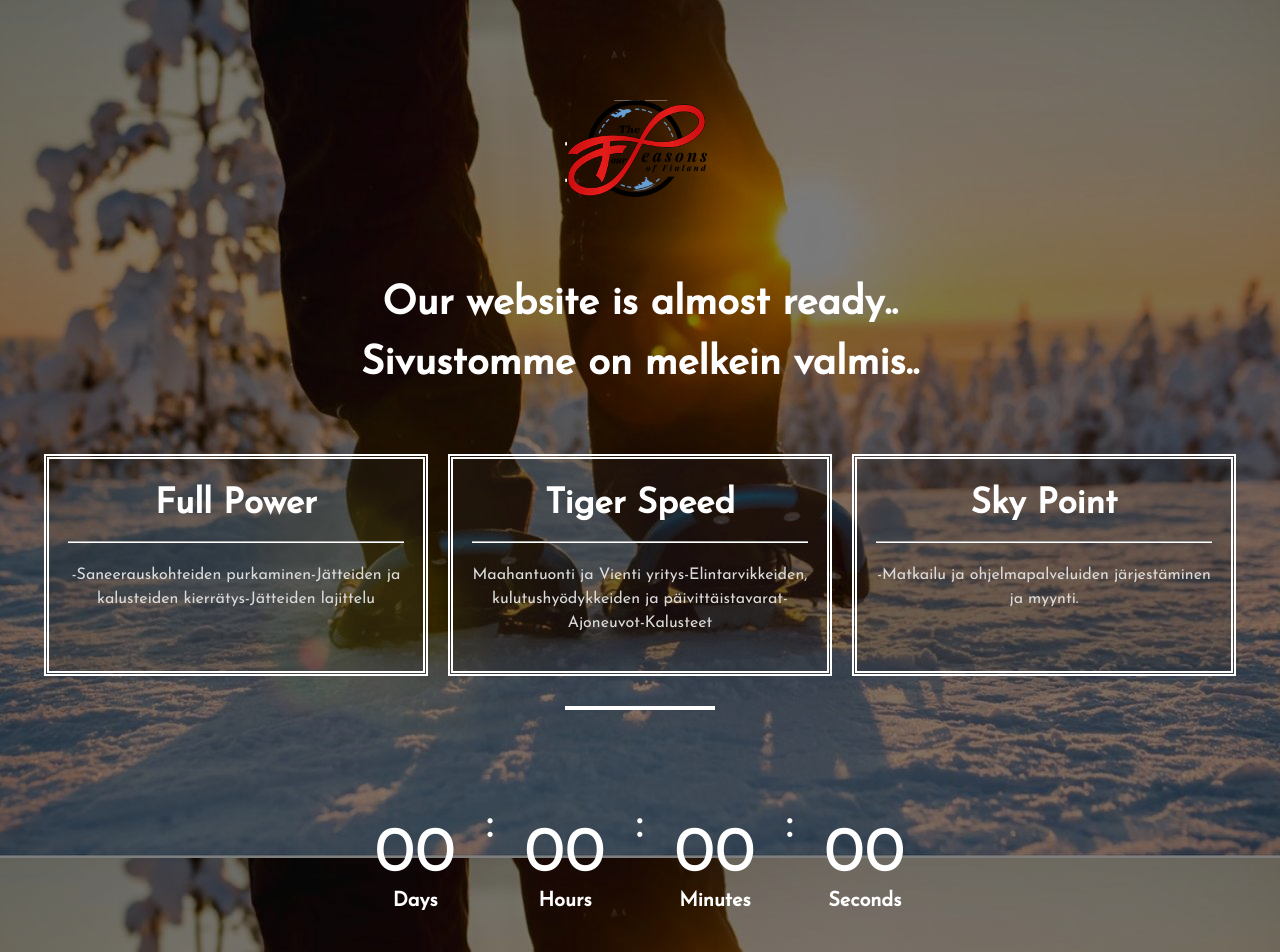
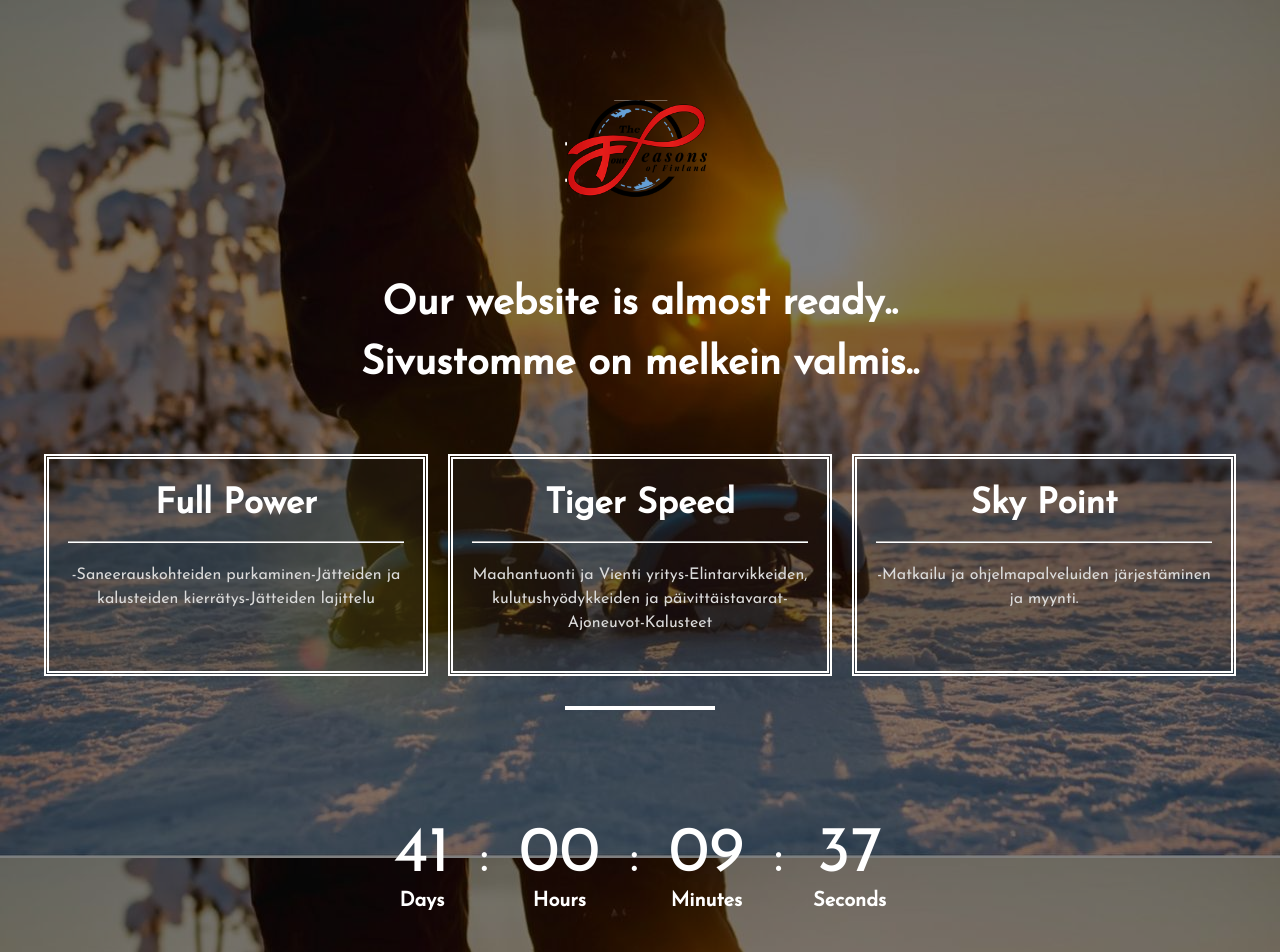
Before and after one commit to MohamedSaad-S/TheFourSeasons, a React (Create React App) app: page / in a window 1280 px wide. Shown: the top 952 px of the page. Built offline with nearby package versions, Linux system fonts and the light colour scheme.

Commit message:
countdown editing

```diff
--- a/src/Components/Clock.scss
+++ b/src/Components/Clock.scss
@@ -17,6 +17,7 @@
     justify-content: center;
     color: $main-color;
     line-height: 30px;
+    align-items: baseline;
 }
 
 .clock section {
--- a/src/Pages/Home.js
+++ b/src/Pages/Home.js
@@ -19,7 +19,7 @@
 
   const startTimer = () => {
 
-    const countdownDate = new Date("Nov 16, 2021 00:00:00").getTime()
+    const countdownDate = new Date("Dec 29, 2021 00:00:00").getTime()
 
     const now = new Date().getTime()
 
```
